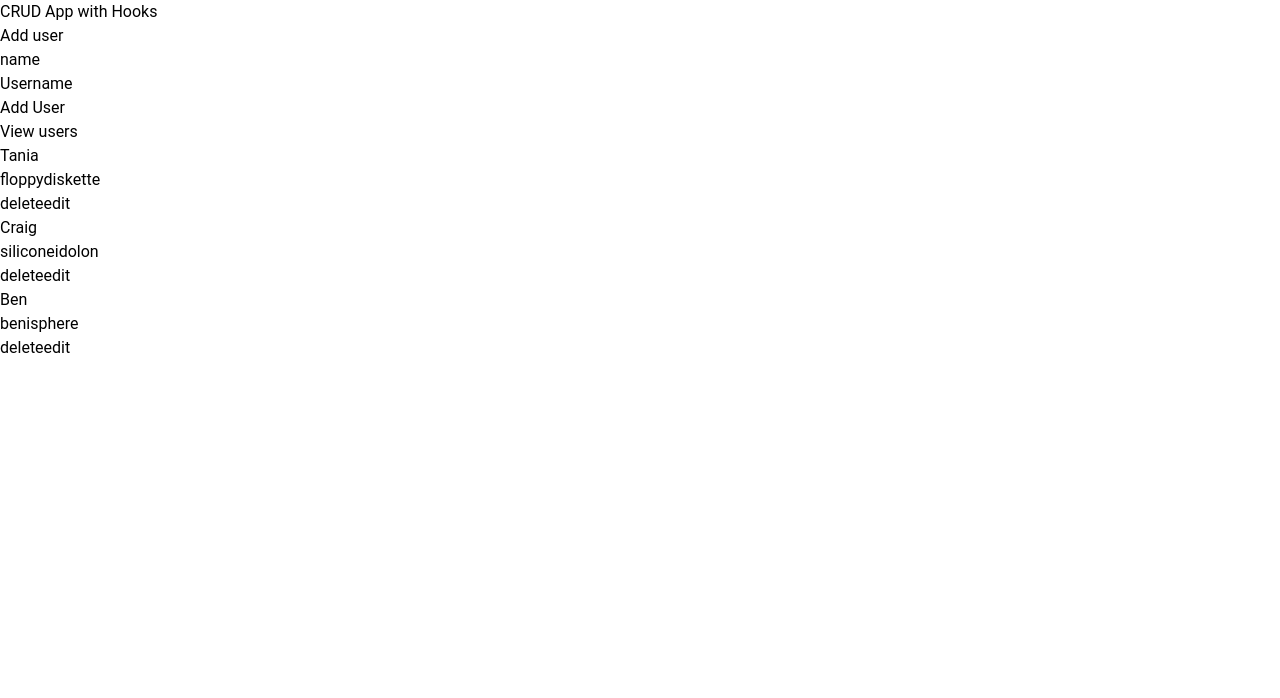
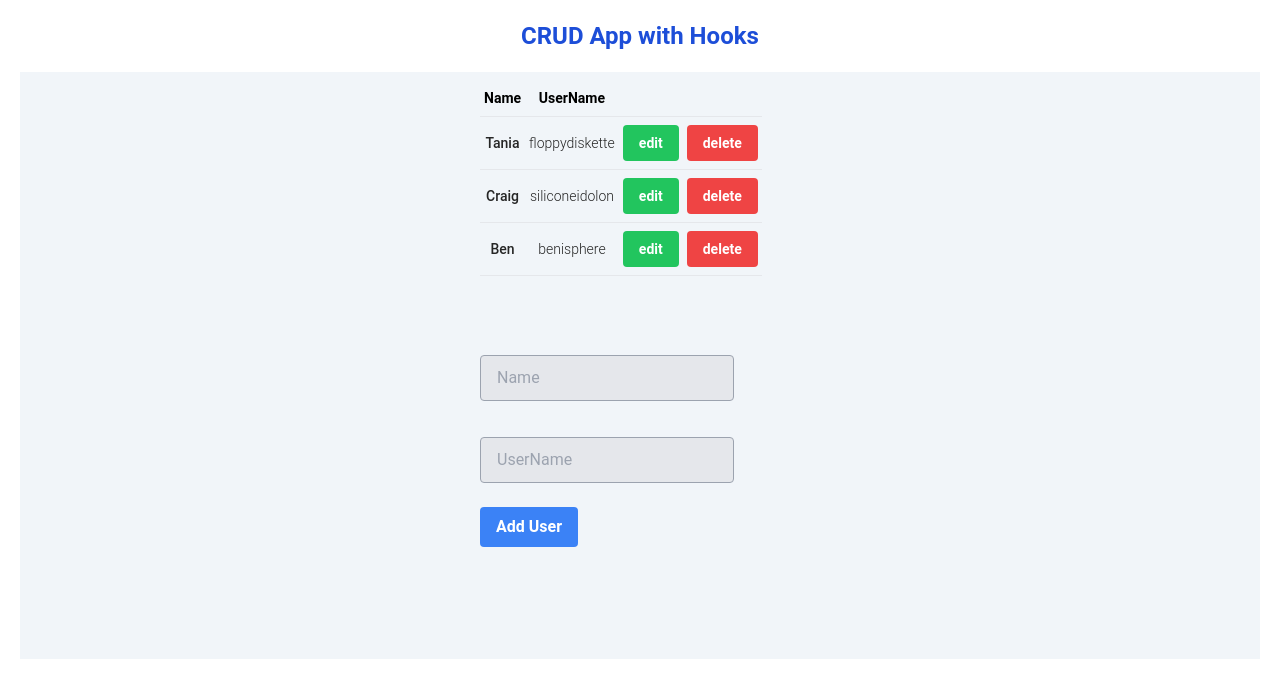
Before and after one commit to NeginSal/React-Hook-CRUD, a React (Create React App) app: page / in a window 1280 px wide. Shown: the top 698 px of the page. Built offline with nearby package versions, Linux system fonts and the light colour scheme.

Commit message:
added styles to components

```diff
--- a/src/App.js
+++ b/src/App.js
@@ -33,12 +33,11 @@ function App() {
   }
 
   return (
-    <div>
-      <h1>CRUD App with Hooks</h1>
-      <div >
+    <div >
+      <h1 className='text-center text-blue-700 text-2xl font-bold my-5'>CRUD App with Hooks</h1>
+      <div className='flex justify-center m-5 bg-slate-100'>
         {editing ? (
           <div>
-            <h2>Edit user</h2>
             <EditUser
               setEditing={setEditing}
               currentUser={currentUser}
@@ -46,32 +45,15 @@ function App() {
             />
           </div>
         ) : (
-          <div>
-            <h2>Add user</h2>
-            <AddUser addUser={addUser} />
-            <h2>View users</h2>
+          <div >
             <Users
               users={users}
               deleteUser={deleteUser}
               editRow={editRow} />
+            <AddUser addUser={addUser} />
           </div>
+
         )}
-        {/* <div >
-          <h2>Add user</h2>
-          <AddUser addUser={addUser} />
-          <EditUser
-            setEditing={setEditing}
-            currentUser={currentUser}
-            updateUser={updateUser}
-          />
-        </div>
-        <div >
-          <h2>View users</h2>
-          <Users
-            users={users}
-            deleteUser={deleteUser}
-            editRow={editRow} />
-        </div> */}
       </div>
     </div>
   );
--- a/src/components/AddUser.js
+++ b/src/components/AddUser.js
@@ -18,25 +18,28 @@ const AddUser = ({ addUser }) => {
 	}
 
 	return (
-        <form onSubmit={handleSubmit}>
-            <div>
-                <label>
-                    name
-                </label>
-                <input value={name} onChange={(e) => setName(e.target.value)} required />
+		<form onSubmit={handleSubmit} className='flex mx-auto my-16 w-full max-w-xs'>
+			<div class="flex flex-wrap -mx-3 mb-6">
+				<div class=" px-3 mb-6 ">
+					<input
+						value={name} onChange={(e) => setName(e.target.value)} required
+						class="appearance-none  bg-gray-200 text-gray-700 border border-gray-400 rounded py-3 px-4 mb-3 leading-tight focus:outline-none focus:bg-white" type="text" placeholder="Name" />
 				</div>
-            <div>
-                <label>
-                    Username
-                </label>
-                <input value={username} onChange={(e) => setUserName(e.target.value)} required />
+				<div class="px-3 mb-6">
+					<input
+						value={username} onChange={(e) => setUserName(e.target.value)} required
+						class="appearance-none  bg-gray-200 text-gray-700 border border-gray-400 rounded py-3 px-4 leading-tight focus:outline-none focus:bg-white focus:border-gray-500" type="text" placeholder="UserName" />
 				</div>
-            <div >
-                <button onClick={() => addUser}>
+				<div class="px-3 mb-6">
+					<button
+						class="bg-blue-500 hover:bg-blue-700 text-white font-bold py-2 px-4  border-blue-700 rounded"
+						onClick={() => addUser}>
 						Add User
 					</button>
 				</div>
+			</div>
 		</form>
+
 	);
 }
 
--- a/src/components/EditUser.js
+++ b/src/components/EditUser.js
@@ -2,6 +2,10 @@ import React, { useState } from 'react';
 
 const EditUser = ({ updateUser, currentUser, setEditing }) => {
     const [user, setUser] = useState(currentUser)
+
+    useEffect(() => {
+        setUser(currentUser)
+      }, [currentUser])
 
     const handleOnChange = (e) => {
         const { name, value } = e.target;
@@ -14,20 +18,32 @@ const EditUser = ({ updateUser, currentUser, setEditing }) => {
     }
 
     return (
-        <form onSubmit={handleSubmit}>
-            <label>Name</label>
-            <input
-                name="name"
-                value={user.name}
-                onChange={handleOnChange}
-            />
-            <label>Username</label>
-            <input name="username" value={user.username} onChange={handleOnChange} />
-            <button>Update user</button>
-            <button onClick={() => setEditing(false)}>
-                Cancel
-            </button>
-        </form>
+        <div class="w-full max-w-xs">
+            <form class="bg-white shadow-md rounded px-8 pt-6 pb-8 mb-4">
+                <div class="mb-4">
+                    <input
+                        name="name" value={user.name} onChange={handleOnChange}
+                        class="appearance-none  bg-gray-200 text-gray-700 border border-gray-400 rounded py-3 px-4 mb-3 leading-tight focus:outline-none focus:bg-white" type="text" placeholder="Name" />
+                </div>
+                <div class="mb-6">
+                    <input
+                        name="username" value={user.username} onChange={handleOnChange}
+                        class="appearance-none  bg-gray-200 text-gray-700 border border-gray-400 rounded py-3 px-4 leading-tight focus:outline-none focus:bg-white focus:border-gray-500" type="text" placeholder="UserName" />
+                </div>
+                <div class="flex items-center justify-between">
+                    <button
+                        class="bg-green-500 hover:bg-green-700 text-white font-bold py-2 px-4 mx-5 border-green-700 rounded">
+                        EDIT USER
+                    </button>
+                    <button
+                        class="bg-blue-500 hover:bg-blue-700 text-white font-bold py-2 px-4  border-blue-700 rounded"
+                        onClick={() => setEditing(false)}>
+                        CANCEL
+                    </button>
+
+                </div>
+            </form>
+        </div>
     );
 }
 
--- a/src/components/Users.js
+++ b/src/components/Users.js
@@ -2,24 +2,45 @@ import React from 'react';
 
 const Users = ({ users, deleteUser, editRow }) => {
   return (
-    <div>
-      {users.length > 0 ?
-        (
-          <div>
-            {users.map((user) => {
-              return (
-                <div key={user.id}>
-                  <p>{user.name}</p>
-                  <p>{user.username}</p>
-                  <button onClick={() => deleteUser(user.id)}>delete </button>
-                  <button onClick={() => editRow(user)}>edit</button>
-                </div>
-              );
-            })}
-          </div>
-        ) :
-        <div>there is no user !</div>
-      }
+    <div class="flex flex-col">
+      <div class="overflow-x-auto sm:-mx-6 lg:-mx-8">
+        <div class="inline-block min-w-full py-2 sm:px-6 lg:px-8">
+            <table class="min-w-fit text-center text-sm font-light">
+              <thead class="border-b font-medium dark:border-neutral-500">
+                <tr>
+                  <th scope="col" class="px-1 py-2">Name</th>
+                  <th scope="col" class="px-1 py-2">UserName</th>
+                </tr>
+              </thead>
+              <tbody>
+                {users.length > 0 ? (
+                  users.map((user) =>
+                    <tr key={user.id}
+                      class="border-b border-primary-200 bg-primary-100 text-neutral-800">
+                      <td class="whitespace-nowrap px-1 py-2 font-medium">
+                        {user.name}
+                      </td>
+                      <td class="whitespace-nowrap px-1 py-2">{user.username}</td>
+                      <td class="whitespace-nowrap px-1 py-2">
+                        <button
+                          className='bg-green-500 hover:bg-green-700 text-white font-bold py-2 px-4 rounded'
+                          onClick={() => editRow(user)}> edit </button></td>
+                      <td class="whitespace-nowrap px-1 py-2">
+                        <button
+                          className='bg-red-500 hover:bg-red-700 text-white font-bold py-2 px-4  rounded'
+                          onClick={() => deleteUser(user.id)}> delete </button></td>
+                    </tr>
+                  )
+                )
+                  :
+                  <tr>
+                    <td className='text-center'>No users</td>
+                  </tr>
+                }
+              </tbody>
+            </table>
+        </div>
+      </div>
     </div>
   );
 }
```
Lines whose indentation alone changed are shown as unchanged.
